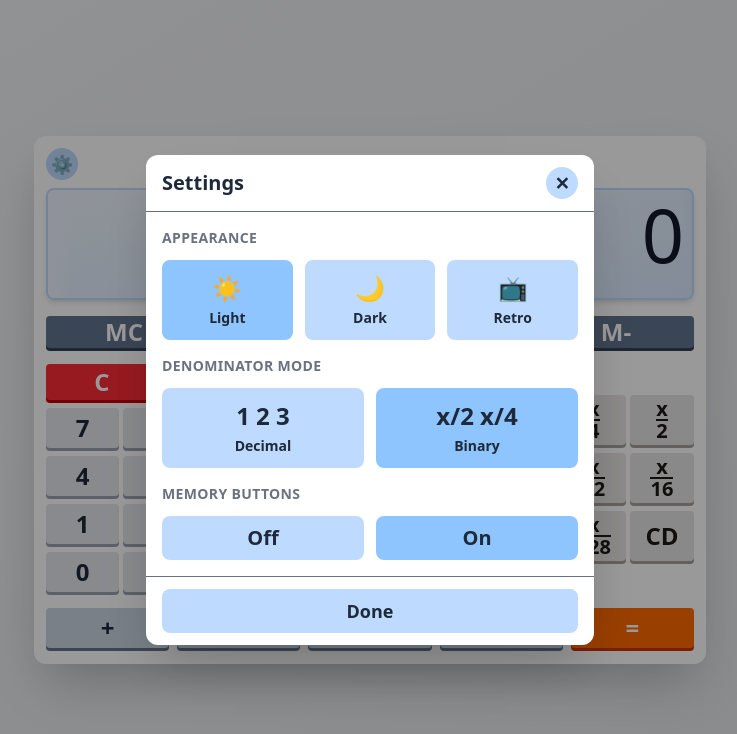
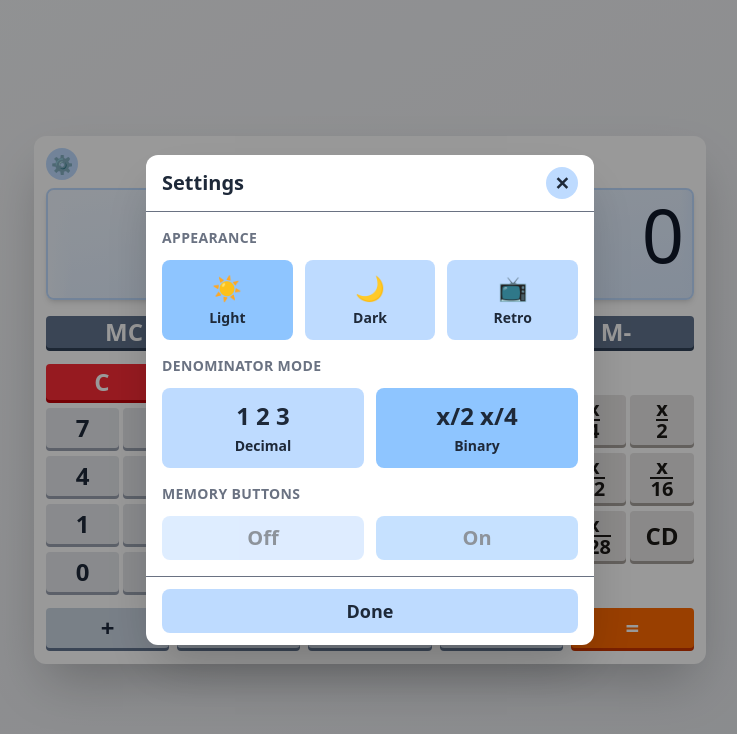
Before and after one commit to kototok903/fraction-calculator, a React (Vite) app: page / in a window 1280 px wide. Both pictures are taken after a click on the button "⚙️". Shown: the top 734 px of the page, without its empty margins (270-1007 px from the left). Built offline with nearby package versions, Linux system fonts and the light colour scheme.

Commit message:
refactor: refactor settings

```diff
--- a/src/components/FlatButton.tsx
+++ b/src/components/FlatButton.tsx
@@ -11,6 +11,7 @@ export function FlatButton({
   variant = "base",
   children,
   className = "",
+  disabled,
   ...props
 }: FlatButtonProps) {
   return (
@@ -18,11 +19,14 @@ export function FlatButton({
       className={cn(
         `flat-btn-themed flat-btn-${variant}
         flex items-center justify-center
-        text-lg font-semibold rounded-lg
-        hover:scale-102 active:scale-95 transition-all
-        select-none touch-manipulation`,
+        text-lg font-semibold rounded-lg`,
+        disabled
+          ? "opacity-50 pointer-events-none"
+          : "hover:scale-102 active:scale-95 transition-all",
+        "select-none touch-manipulation",
         className
       )}
+      disabled={disabled}
       {...props}
     >
       {children}
--- a/src/components/Settings.tsx
+++ b/src/components/Settings.tsx
@@ -5,30 +5,24 @@ import type {
   ThemeName,
 } from "@/utils/settingsUtils";
 import { FlatButton } from "@/components/FlatButton";
+import { cn } from "@/utils/utils";
 
 interface SettingsProps {
   onClose: () => void;
 }
 
-const THEME_OPTIONS: { value: ThemeName; icon: string; label: string }[] = [
+const THEME_OPTIONS: SettingsOption<ThemeName>[] = [
   { value: "light", icon: "☀️", label: "Light" },
   { value: "dark", icon: "🌙", label: "Dark" },
   { value: "retro", icon: "📺", label: "Retro" },
 ];
 
-const DENOMINATOR_MODE_OPTIONS: {
-  value: DenominatorMode;
-  icon: string;
-  label: string;
-}[] = [
+const DENOMINATOR_MODE_OPTIONS: SettingsOption<DenominatorMode>[] = [
   { value: "decimal", icon: "1 2 3", label: "Decimal" },
   { value: "binary", icon: "x/2 x/4", label: "Binary" },
 ];
 
-const MEMORY_MODE_OPTIONS: {
-  value: MemoryMode;
-  label: string;
-}[] = [
+const MEMORY_MODE_OPTIONS: SettingsOption<MemoryMode>[] = [
   { value: "off", label: "Off" },
   { value: "on", label: "On" },
 ];
@@ -66,69 +60,30 @@ export function Settings({ onClose }: SettingsProps) {
 
         {/* Content */}
         <div className="flex-1 overflow-y-auto p-4 flex flex-col gap-4">
-          {/* Theme Section */}
-          <section>
-            <h3 className="text-sm font-semibold text-title-muted uppercase tracking-wide mb-3">
-              Appearance
-            </h3>
-            <div className="grid grid-cols-3 gap-3">
-              {THEME_OPTIONS.map(({ value, icon, label }) => (
-                <FlatButton
-                  key={value}
-                  onClick={() => updateSettings({ theme: value })}
-                  className={`
-                    flex flex-col items-center gap-1 p-3`}
-                  variant={settings.theme === value ? "selected" : "base"}
-                >
-                  <span className="text-2xl">{icon}</span>
-                  <span className="text-sm">{label}</span>
-                </FlatButton>
-              ))}
-            </div>
-          </section>
+          <SettingsSection
+            title="Appearance"
+            options={THEME_OPTIONS}
+            selectedOption={settings.theme}
+            onSelectOptions={(value) => updateSettings({ theme: value })}
+          />
 
-          {/* Denominator Mode Section */}
-          <section>
-            <h3 className="text-sm font-semibold text-title-muted uppercase tracking-wide mb-3">
-              Denominator Mode
-            </h3>
-            <div className="grid grid-cols-2 gap-3">
-              {DENOMINATOR_MODE_OPTIONS.map(({ value, icon, label }) => (
-                <FlatButton
-                  key={value}
-                  onClick={() => updateSettings({ denominatorMode: value })}
-                  className={`
-                    flex flex-col items-center gap-1 p-3`}
-                  variant={
-                    settings.denominatorMode === value ? "selected" : "base"
-                  }
-                >
-                  <span className="text-2xl">{icon}</span>
-                  <span className="text-sm">{label}</span>
-                </FlatButton>
-              ))}
-            </div>
-          </section>
+          <SettingsSection
+            title="Denominator Mode"
+            options={DENOMINATOR_MODE_OPTIONS}
+            selectedOption={settings.denominatorMode}
+            onSelectOptions={(value) =>
+              updateSettings({ denominatorMode: value })
+            }
+          />
 
-          {/* Denominator Mode Section */}
-          <section>
-            <h3 className="text-sm font-semibold text-title-muted uppercase tracking-wide mb-3">
-              Memory Buttons
-            </h3>
-            <div className="grid grid-cols-2 gap-3">
-              {MEMORY_MODE_OPTIONS.map(({ value, label }) => (
-                <FlatButton
-                  key={value}
-                  onClick={() => updateSettings({ memoryMode: value })}
-                  className={`
-                    flex flex-col items-center gap-1 p-2`}
-                  variant={settings.memoryMode === value ? "selected" : "base"}
-                >
-                  <span className="text-xl">{label}</span>
-                </FlatButton>
-              ))}
-            </div>
-          </section>
+          <SettingsSection
+            title="Memory Buttons"
+            options={MEMORY_MODE_OPTIONS}
+            selectedOption={settings.memoryMode}
+            onSelectOptions={(value) => updateSettings({ memoryMode: value })}
+            optionClassName="p-2"
+            disabled
+          />
         </div>
 
         {/* Footer */}
@@ -141,3 +96,55 @@ export function Settings({ onClose }: SettingsProps) {
     </>
   );
 }
+
+interface SettingsOption<T extends string> {
+  value: T;
+  label: string;
+  icon?: React.ReactNode;
+}
+
+interface SettingsSectionProps<
+  T extends string,
+> extends React.HTMLAttributes<HTMLDivElement> {
+  title: string;
+  options: SettingsOption<T>[];
+  selectedOption: T;
+  onSelectOptions: (value: T) => void;
+  optionClassName?: string;
+  disabled?: boolean;
+}
+
+function SettingsSection<T extends string>({
+  title,
+  options,
+  selectedOption,
+  onSelectOptions,
+  optionClassName,
+  disabled,
+  ...props
+}: SettingsSectionProps<T>) {
+  return (
+    <section {...props}>
+      <h3 className="text-sm font-semibold text-title-muted uppercase tracking-wide mb-3">
+        {title}
+      </h3>
+      <div className={`grid grid-cols-${options.length} gap-3`}>
+        {options.map(({ value, icon, label }) => (
+          <FlatButton
+            key={value}
+            onClick={() => onSelectOptions(value)}
+            className={cn(
+              "flex flex-col items-center gap-1 p-3",
+              optionClassName
+            )}
+            variant={selectedOption === value ? "selected" : "base"}
+            disabled={disabled}
+          >
+            {icon && <span className="text-2xl">{icon}</span>}
+            <span className={`text-${icon ? "sm" : "xl"}`}>{label}</span>
+          </FlatButton>
+        ))}
+      </div>
+    </section>
+  );
+}
```
